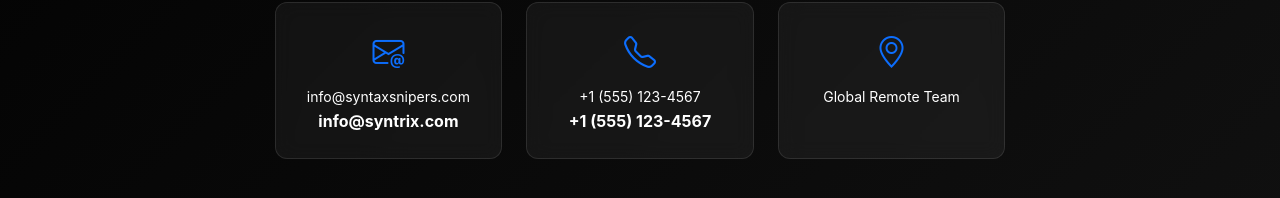
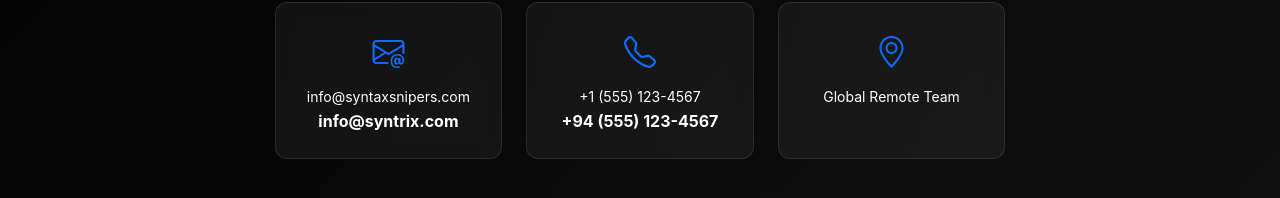
Before and after one commit to Syntrix-Snipers/portfolio, a React (Vite) app: page / in a window 1280 px wide. Shown: the part 5578-5776 px from the top of the page. Built offline with nearby package versions, Linux system fonts and the light colour scheme.

Commit message:
just checking updates in contact

```diff
--- a/src/data/syntrix.js
+++ b/src/data/syntrix.js
@@ -14,7 +14,7 @@ export const company = {
   description: 'We are a cutting-edge software development company specializing in web applications, mobile solutions, and enterprise software.',
   founded: '2020',
   email: 'info@syntrix.com',
-  phone: '+1 (555) 123-4567',
+  phone: '+94 (555) 123-4567',
   location: 'Sri Lanka',
   social: {
     github: 'https://github.com/syntrix',
@@ -375,7 +375,7 @@ export const contact = {
     country: 'SL'
   },
   phone: {
-    primary: '+1 (555) 123-4567',
+    primary: '+1 (555) 123-457',
     support: '+1 (555) 123-4568'
   },
   email: {
```
